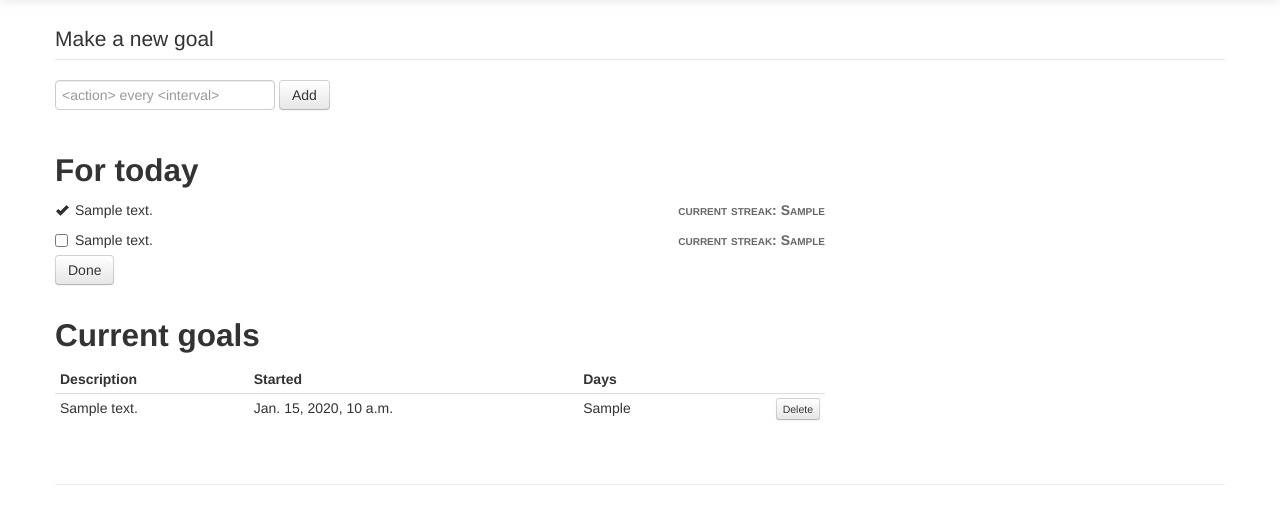
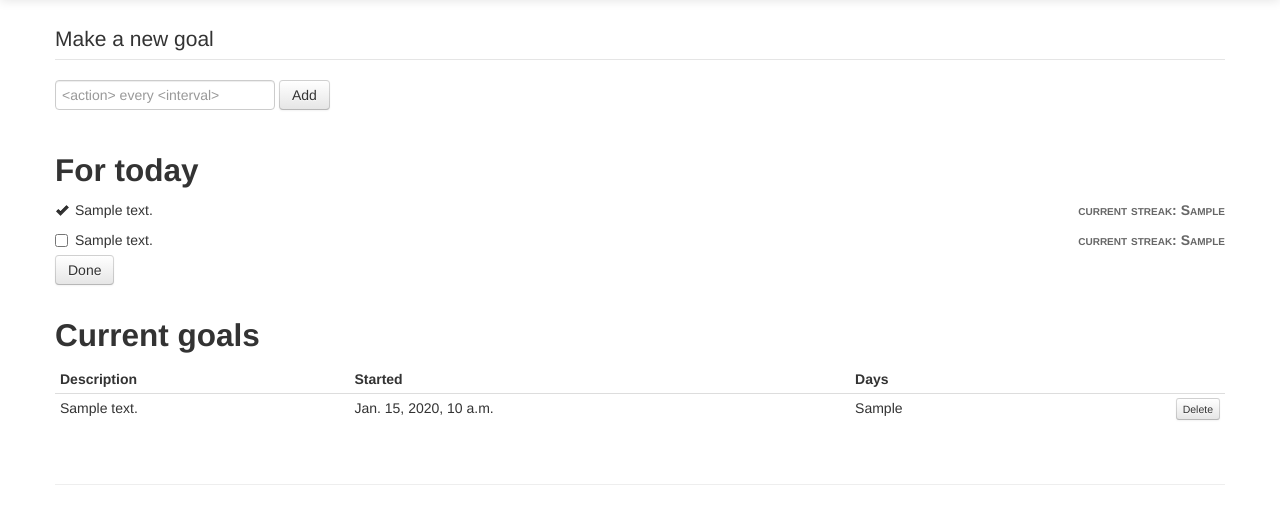
Before and after one commit to fearofcode/habitbot, a Django app: template habitbot/templates/main.html in a window 1280 px wide. Shown: the part 41-565 px from the top of the page. Run offline with Django 3.2, Linux system fonts and the light colour scheme; the template is opened without the code that fills it: most values are stand-ins (such as "Sample title", 1, 10 or a date in 2020); some libraries are stand-ins or nearby versions.

Commit message:
Make the layout a little more fluid

```diff
--- a/habitbot/templates/main.html
+++ b/habitbot/templates/main.html
@@ -46,7 +46,7 @@
         {% if completed %}
 
             <div class="row">
-                <div class="span8">
+                <div class="span12">
                     <ul class="completed-list">
                         {% for instance in completed %}
                             <li><i class="icon-ok"></i><span>{{ instance.goal.description }}</span> <span class="streak pull-right">current streak: {{ instance.goal.current_streak }}</span></li>
@@ -59,7 +59,7 @@
         {% if todo %}
 
             <div class="row">
-                <div class="span8">
+                <div class="span12">
                     <form method="POST" action="/habits/completed/">
                         {% csrf_token %}
 
@@ -82,7 +82,7 @@
 
         {% if goals %}
             <div class="row">
-                <div class="span8">
+                <div class="span12">
                     <table class="table table-hover table-condensed">
                         <thead>
                         <tr>
```
